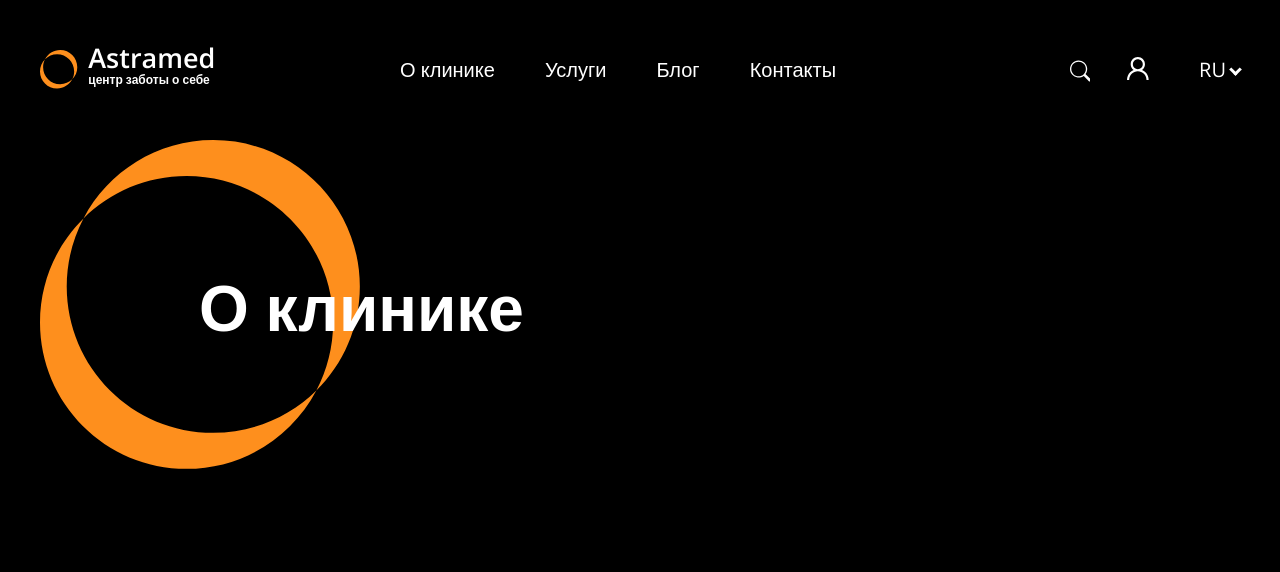
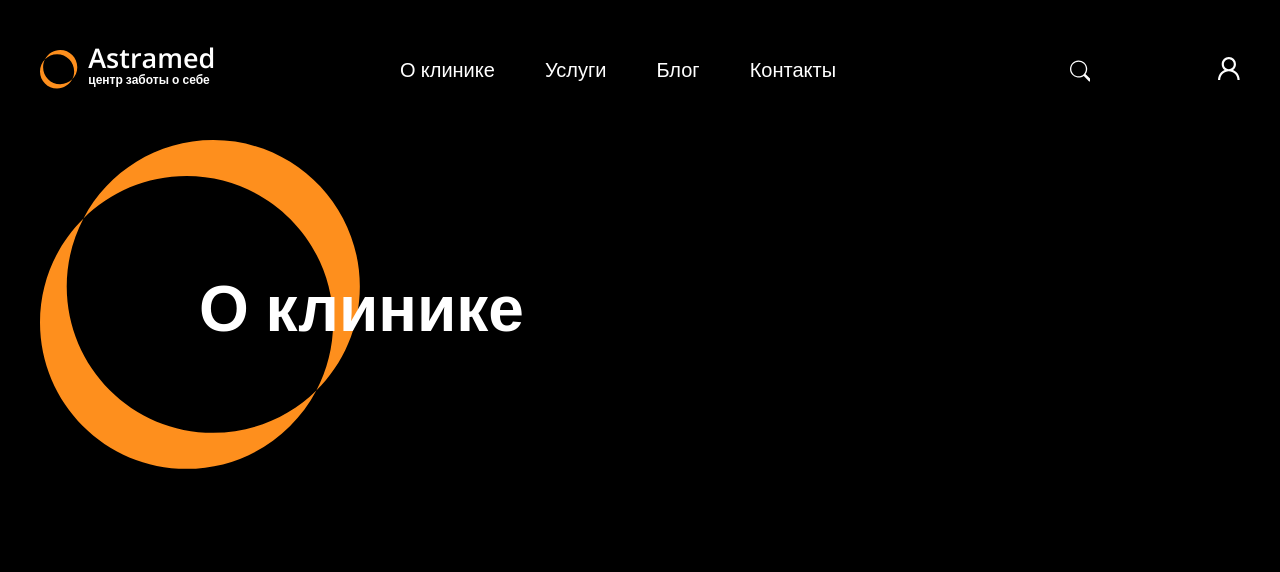
Before and after one commit to kingoker/Astramed_Django, a Django app: page /about/ in a window 1280 px wide. Shown: the top 572 px of the page. Run offline with Django 4.2, Linux system fonts and the light colour scheme.

Commit message:
Added 1 person and delete languages switcher

```diff
--- a/templates/custom/navbar.html
+++ b/templates/custom/navbar.html
@@ -38,9 +38,9 @@
                     </svg>
                 </a>
             </li>
-            <li class="menu__icon">
-                <a href="" class="language">RU</a>
-            </li>
+<!--            <li class="menu__icon">-->
+<!--                <a href="" class="language">RU</a>-->
+<!--            </li>-->
         </ul>
     </div>
     <div class="menu__burger">
```
Also changed, not shown: db.sqlite3, 1 other file.
